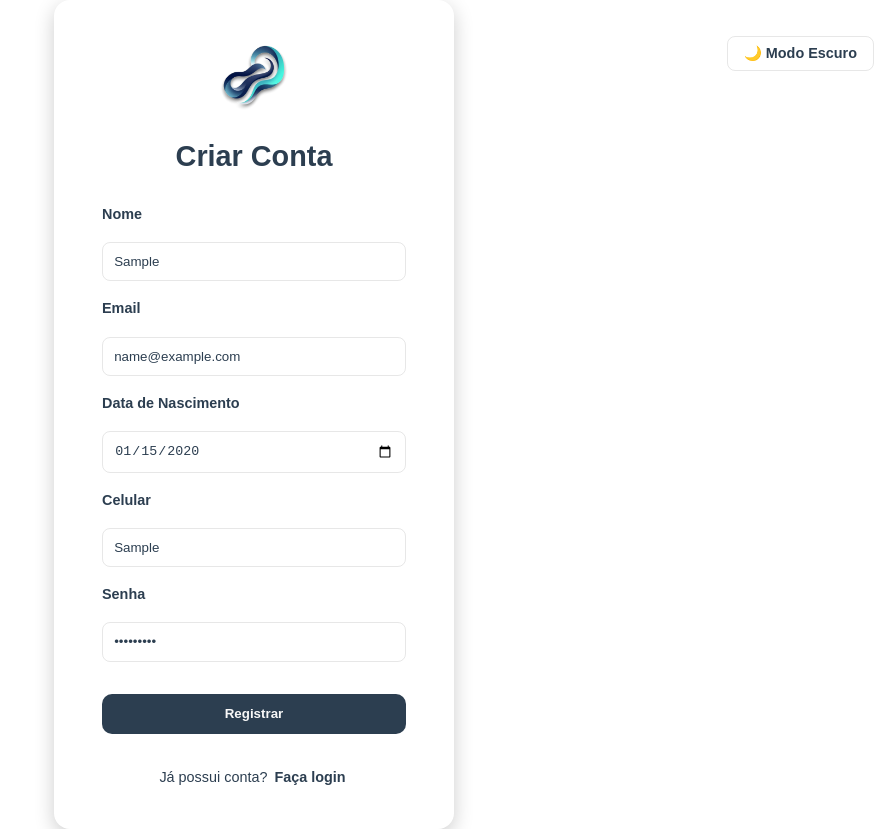
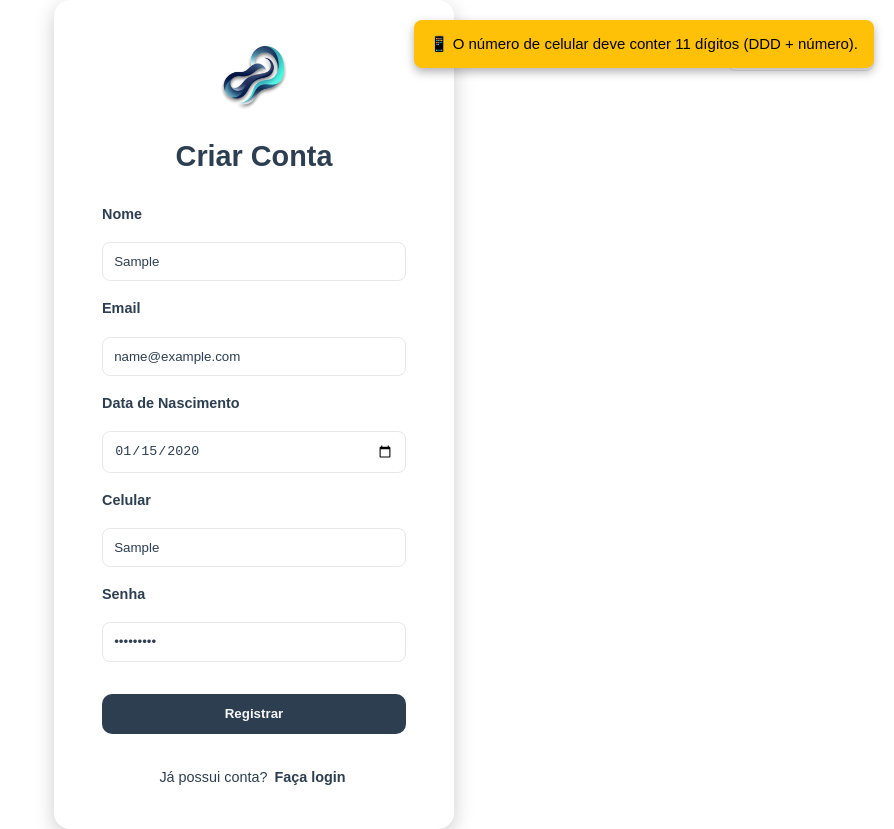
Before and after one commit to igorttrindade/controle-financeiro, a Vue app in the folder frontend/controle-financeiro/: page /register in a window 1280 px wide. Both pictures are taken after typing "Sample", "name@example.com", "2020-01-15", "Sample", "Sample123" into the empty fields and a click on the button "Registrar". Shown: the whole page, without its empty margins (386-1280 px from the left). Built offline with nearby package versions, Linux system fonts and the light colour scheme; no server answers.

Commit message:
:lipstick: feat: Criação de um modelo de notificação + validações no registro.

```diff
--- a/frontend/controle-financeiro/src/App.vue
+++ b/frontend/controle-financeiro/src/App.vue
@@ -1,6 +1,7 @@
 <script setup>
 import { RouterView, useRoute, RouterLink } from 'vue-router'
 import { computed } from 'vue'
+import NotificationToast from "@/components/NotificationToast.vue"
 
 const route = useRoute()
 
@@ -21,6 +22,7 @@ const isFullLayout = computed(() => route.meta.fullLayout ?? true)
 
       <main>
         <RouterView />
+        <NotificationToast />
       </main>
 
       <footer>
--- /dev/null
+++ b/frontend/controle-financeiro/src/components/NotificationToast.vue
@@ -0,0 +1,64 @@
+<template>
+  <div class="toast-container">
+    <div
+      v-for="n in notifications"
+      :key="n.id"
+      class="toast"
+      :class="n.type"
+      @click="removeNotification(n.id)"
+    >
+      {{ n.message }}
+    </div>
+  </div>
+</template>
+
+<script setup>
+import { useNotifications } from "@/composables/useNotifications"
+const { notifications, removeNotification } = useNotifications()
+</script>
+
+<style scoped>
+.toast-container {
+  position: fixed;
+  top: 20px;
+  right: 20px;
+  display: flex;
+  flex-direction: column;
+  gap: 10px;
+  z-index: 9999;
+}
+
+.toast {
+  background-color: #333;
+  color: white;
+  padding: 12px 16px;
+  border-radius: 8px;
+  font-weight: 500;
+  min-width: 200px;
+  box-shadow: 0 4px 10px rgba(0,0,0,0.3);
+  cursor: pointer;
+  transition: transform 0.2s ease, opacity 0.3s ease;
+}
+
+.toast:hover {
+  transform: translateY(-2px);
+  opacity: 0.9;
+}
+
+.toast.success {
+  background-color: #28a745;
+}
+
+.toast.error {
+  background-color: #dc3545;
+}
+
+.toast.info {
+  background-color: #007bff;
+}
+
+.toast.warning {
+  background-color: #ffc107;
+  color: #000;
+}
+</style>
--- /dev/null
+++ b/frontend/controle-financeiro/src/composables/useNotifications.js
@@ -0,0 +1,20 @@
+import { ref } from "vue"
+
+const notifications = ref([])
+
+export function useNotifications() {
+  function addNotification(message, type = "info", duration = 3000) {
+    const id = Date.now()
+    notifications.value.push({ id, message, type })
+
+    setTimeout(() => {
+      removeNotification(id)
+    }, duration)
+  }
+
+  function removeNotification(id) {
+    notifications.value = notifications.value.filter(n => n.id !== id)
+  }
+
+  return { notifications, addNotification, removeNotification }
+}
--- a/frontend/controle-financeiro/src/views/RegisterView.vue
+++ b/frontend/controle-financeiro/src/views/RegisterView.vue
@@ -35,6 +35,7 @@
       </form>
     </div>
   </div>
+  <NotificationToast />
 </template>
 
 <script setup>
@@ -42,6 +43,10 @@ import { ref, onMounted } from "vue"
 import AOS from "aos"
 import "aos/dist/aos.css"
 import { registerUser } from "@/services/authServices"
+import NotificationToast from "@/components/NotificationToast.vue"
+import { useNotifications } from "@/composables/useNotifications"
+
+const { addNotification } = useNotifications()
 
 const nameUser = ref('')
 const emailUser = ref('')
@@ -51,6 +56,21 @@ const passwordUser = ref('')
 const message = ref('')
 
 async function handleRegister() {
+  if (!nameUser.value || !emailUser.value || !dtNascimentoUser.value || !celUser.value || !passwordUser.value) {
+    addNotification("⚠️ Por favor, preencha todos os campos antes de continuar.", "warning")
+    return
+  }
+
+  if (passwordUser.value.length < 6) {
+    addNotification("🔒 A senha deve conter pelo menos 6 caracteres.", "warning")
+    return
+  }
+
+  if (!/^\d{11}$/.test(celUser.value)) {
+    addNotification("📱 O número de celular deve conter 11 dígitos (DDD + número).", "warning")
+    return
+  }
+
   try{
     const result = await registerUser({
       name_user: nameUser.value,
@@ -59,10 +79,14 @@ async function handleRegister() {
       tel_user: celUser.value,
       password: passwordUser.value,
     })
-    message.value = "Usuário criado com sucesso!"
+    addNotification("🎉 Conta criada com sucesso! Seja bem-vindo(a) à plataforma.", "success")
     console.log(result)
-  } catch (err){
-    message.value = "Erro ao criar usuário!"
+  } catch (err) {
+    if (err.response && err.response.status === 409) {
+      addNotification("⚠️ Este e-mail já está cadastrado. Tente outro ou faça login.", "warning")
+    } else {
+      addNotification("❌ Ocorreu um erro ao criar sua conta. Tente novamente em alguns instantes.", "error")
+    }
     console.error(err)
   }
 }
```
